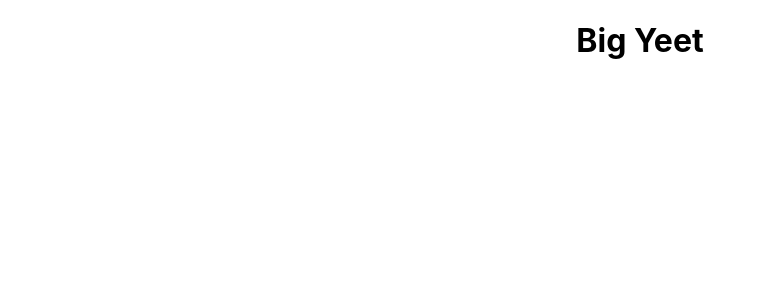
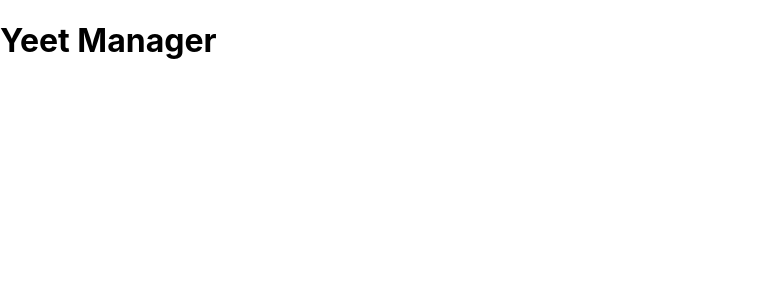
Before and after one commit to andrewmosesdev/task_manager, a React (Create React App) app: page / in a window 1280 px wide. Shown: the top 300 px of the page, without its empty margins (0-765 px from the left). Built offline with nearby package versions, Linux system fonts and the light colour scheme.

Commit message:
header component created

```diff
--- a/src/App.css
+++ /dev/null
@@ -1,38 +0,0 @@
-.App {
-  text-align: center;
-}
-
-.App-logo {
-  height: 40vmin;
-  pointer-events: none;
-}
-
-@media (prefers-reduced-motion: no-preference) {
-  .App-logo {
-    animation: App-logo-spin infinite 20s linear;
-  }
-}
-
-.App-header {
-  background-color: #282c34;
-  min-height: 100vh;
-  display: flex;
-  flex-direction: column;
-  align-items: center;
-  justify-content: center;
-  font-size: calc(10px + 2vmin);
-  color: white;
-}
-
-.App-link {
-  color: #61dafb;
-}
-
-@keyframes App-logo-spin {
-  from {
-    transform: rotate(0deg);
-  }
-  to {
-    transform: rotate(360deg);
-  }
-}
--- a/src/App.js
+++ b/src/App.js
@@ -1,10 +1,9 @@
-import logo from './logo.svg';
-import './App.css';
+import Header from './components/Header';
 
 function App() {
   return (
-    <div className="App">
-      <h1>Big Yeet</h1>
+    <div className="container">
+      <Header/>
     </div>
   );
 }
--- /dev/null
+++ b/src/components/Header.js
@@ -0,0 +1,10 @@
+
+const Header = () => {
+    return (
+        <header>
+            <h1>Yeet Manager</h1>
+        </header>
+    )
+}
+
+export default Header
```
Also changed, not shown: src/logo.svg (deleted), 1 other file (tests, documents, lock files or other folders).
